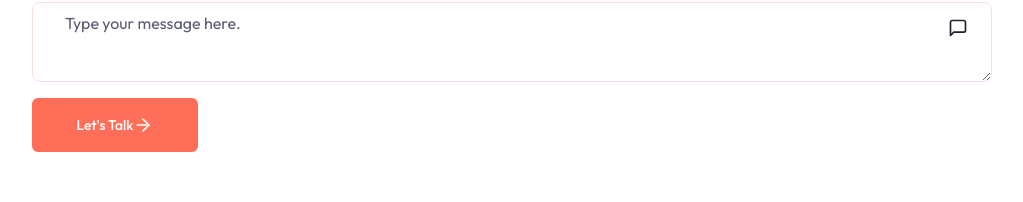
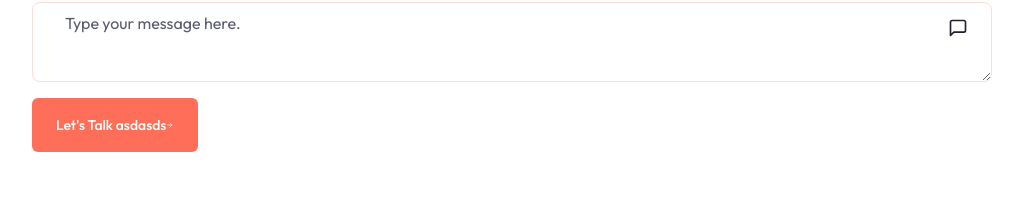
Before and after one commit to fulutas/personal-portfolio-web, a Next.js app: page /contact in a window 1280 px wide. Shown: the part 747-949 px from the top of the page, without its empty margins (128-1151 px from the left). Built offline with nearby package versions, Linux system fonts and the light colour scheme.

Commit message:
Fix: Form Text 3

```diff
--- a/components/Form.jsx
+++ b/components/Form.jsx
@@ -22,7 +22,7 @@ const Form = () => {
 				<MessageSquare className="absolute top-4 right-6" size={20} />
 			</div>
 			<Button className="flex items-center max-w-[166px]">
-				Let's Talk
+				Let's Talk asdasds
 				<ArrowRightIcon size={20} />
 			</Button>
 		</form>
```
